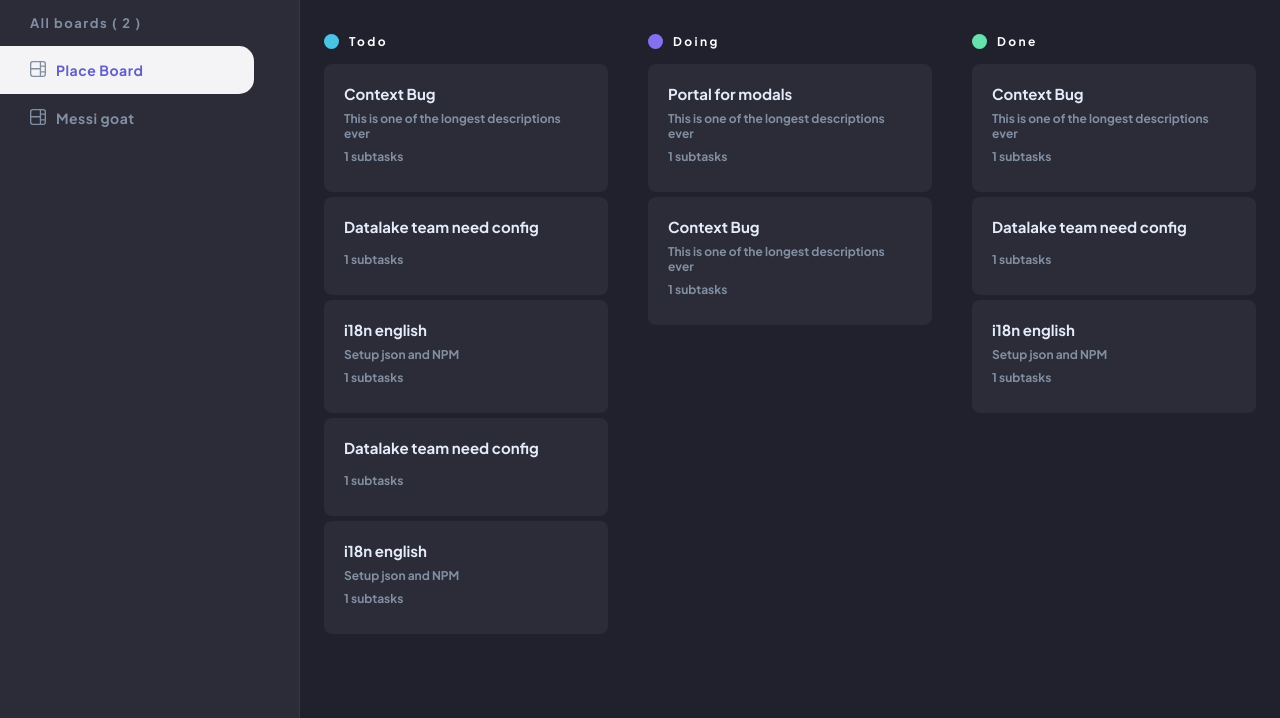
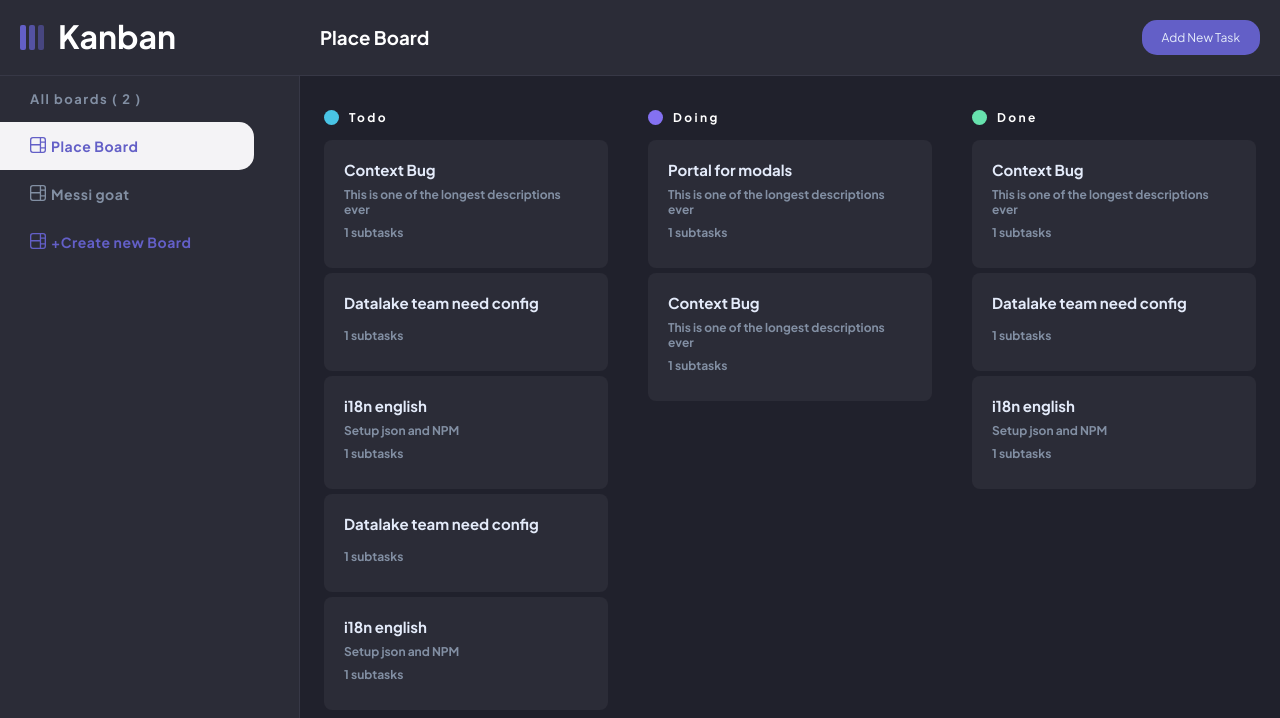
Before and after one commit to mattssonn/kanban, a React (Vite) app: page / in a window 1280 px wide. Shown: the top 718 px of the page. Built offline with nearby package versions, Linux system fonts and the light colour scheme.

Commit message:
navbar and dropdown added

```diff
--- a/src/App.jsx
+++ b/src/App.jsx
@@ -1,15 +1,23 @@
 import "./App.scss";
 import Board from "./components/Board/Board";
+import Dropdown from "./components/Dropdown/Dropdown";
+import Navbar from "./components/Navbar/Navbar";
 import Sidebar from "./components/Sidebar/Sidebar";
 import Ticket from "./components/Ticket/Ticket";
+import { useState } from "react";
 
 function App() {
+  // state for dropdown
+  const [isOpen, setisOpen] = useState();
+
   return (
     <div className="App">
+      <Navbar toggleDropdown={setisOpen} />
       <main>
         <Sidebar />
         <Board />
       </main>
+      <Dropdown dropdown={isOpen} />
     </div>
   );
 }
--- /dev/null
+++ b/src/components/Dropdown/Dropdown.jsx
@@ -0,0 +1,18 @@
+import React from "react";
+import Links from "../Links/Links";
+import "./Dropdown.scss";
+
+export default function Dropdown({ dropdown, toggleDropdown }) {
+  return (
+    <div
+      onClick={() => {
+        toggleDropdown(!dropdown);
+      }}
+      className={`dropdown ${dropdown ? "active-dropdown" : ""}`}
+    >
+      <div className="dropdown-box">
+        <Links />
+      </div>
+    </div>
+  );
+}
--- /dev/null
+++ b/src/components/Dropdown/Dropdown.scss
@@ -0,0 +1,24 @@
+.dropdown {
+  position: fixed;
+  top: 0;
+  left: 0;
+  width: 100%;
+  height: 100%;
+  display: flex;
+  justify-content: center;
+  align-items: center;
+  transform: translateY(-100%);
+  transition: 0.3s;
+}
+
+.active-dropdown {
+  transform: translateY(0%);
+}
+
+.dropdown-box {
+  width: 300px;
+  background-color: var(--bg-gray);
+  padding: 15px 0;
+  border-radius: 10px;
+  box-shadow: rgba(14, 14, 14, 0.2) 0px 2px 8px 0px;
+}
--- a/src/components/Links/Links.jsx
+++ b/src/components/Links/Links.jsx
@@ -1,12 +1,19 @@
-import React, { useContext } from "react";
+import React, { useContext, useState } from "react";
 import "./Links.scss";
 import BoardIcon from "../../assets/icon/IconBoard";
 import { BoardContext } from "../../context/BoardContext";
 
 export default function Links() {
-  const { projects, currentProject, changeBoard } = useContext(BoardContext);
+  const { projects, currentProject, changeBoard, addNewProject } =
+    useContext(BoardContext);
+  const [value, setValue] = useState("");
 
-  console.log(projects);
+  const [isOpen, setIsOpen] = useState(false);
+
+  function toggleIsOpen() {
+    setIsOpen(!isOpen);
+  }
+
   return (
     <ul className="links">
       {projects.map((project, index) => {
@@ -14,15 +21,34 @@ export default function Links() {
           <li
             key={index}
             className={currentProject.id === project.id ? "active" : ""}
-            onClick={() => {
-              changeBoard(index);
-            }}
+            onClick={() => changeBoard(index)}
           >
             <BoardIcon />
             {project.title}
           </li>
         );
       })}
+      <li onClick={toggleIsOpen} className="new-project">
+        <BoardIcon /> +Create new Board
+      </li>
+      {isOpen && (
+        <div className="new-project-input">
+          <input
+            type="text"
+            value={value}
+            placeholder="Project Name..."
+            onChange={(e) => setValue(e.target.value)}
+          />
+          <button
+            onClick={() => {
+              addNewProject(value);
+              toggleIsOpen();
+            }}
+          >
+            Add project
+          </button>
+        </div>
+      )}
     </ul>
   );
 }
--- a/src/components/Links/Links.scss
+++ b/src/components/Links/Links.scss
@@ -9,15 +9,63 @@
     cursor: pointer;
     color: var(--text-gray);
     display: flex;
-    gap: 10px;
+    gap: 5px;
     &:hover,
     &.active {
       background: #f4f3f6;
       color: var(--primary);
+      svg {
+        fill: var(--primary);
+      }
     }
 
     svg {
       fill: var(--text-gray);
     }
+
+    &.new-project {
+      color: var(--primary);
+      text-align: center;
+
+      svg {
+        fill: var(--primary);
+      }
+
+      &:hover {
+        background-color: var(--primary);
+        color: #f4f3f6;
+
+        svg {
+          fill: #f4f3f6;
+        }
+      }
+    }
   }
 }
+
+.new-project-input {
+  display: flex;
+  flex-direction: column;
+  gap: 10px;
+  padding: 10px 25px;
+
+  input {
+    padding: 5px;
+    width: 100%;
+    border: none;
+    border-radius: 5px;
+    background-color: transparent;
+    border: 1px solid #373846;
+    outline: none;
+    color: var(--text-lines);
+  }
+  button {
+    padding: 5px;
+    border: none;
+    border-radius: 5px;
+    width: 100%;
+    background-color: var(--primary);
+    color: var(--text-lines);
+    cursor: pointer;
+  }
+}
--- /dev/null
+++ b/src/components/Navbar/Navbar.jsx
@@ -0,0 +1,31 @@
+import React, { useContext } from "react";
+import "./Navbar.scss";
+import IconLogo from "../../assets/icon/IconLogo";
+import { BoardContext } from "../../context/BoardContext";
+
+function Navbar({ toggleDropdown }) {
+  const { currentProject } = useContext(BoardContext);
+
+  return (
+    <div className="navbar">
+      <div className="navbar-icon">
+        <IconLogo />
+        <h2>Kanban</h2>
+      </div>
+      <div className="navbar-boarder">
+        <h3>{currentProject.title}</h3>
+      </div>
+      <div className="navbar-add-ticket">
+        <button
+          onClick={() => {
+            toggleDropdown((prev) => !prev);
+          }}
+        >
+          Add New Task
+        </button>
+      </div>
+    </div>
+  );
+}
+
+export default Navbar;
--- /dev/null
+++ b/src/components/Navbar/Navbar.scss
@@ -0,0 +1,53 @@
+.navbar {
+  padding: 20px;
+  border-bottom: 1px solid #373846;
+  background-color: var(--bg-gray);
+  display: flex;
+  align-items: center;
+  justify-content: space-between;
+}
+
+.navbar-icon {
+  width: 300px;
+  display: flex;
+  gap: 10px;
+  h2 {
+    font-size: 2rem;
+    line-height: 22px;
+  }
+}
+
+.navbar-boarder {
+  flex: 1;
+}
+
+.navbar-add-ticket {
+  display: flex;
+  justify-content: space-between;
+
+  button {
+    padding: 10px 20px;
+    border: none;
+    border-radius: 15px;
+    font-size: 12px;
+    line-height: 15px;
+    width: 100%;
+    background-color: var(--primary);
+    color: var(--text-lines);
+    cursor: pointer;
+  }
+}
+
+@media screen and (max-width: 800px) {
+  .navbar-icon {
+    width: auto;
+    h2 {
+      display: none;
+    }
+  }
+  .navbar-boarder {
+    h2 {
+      padding: 0 10px;
+    }
+  }
+}
--- a/src/components/Sidebar/Sidebar.scss
+++ b/src/components/Sidebar/Sidebar.scss
@@ -12,3 +12,9 @@
     color: var(--text-gray);
   }
 }
+
+@media screen and (max-width: 800px) {
+  .sidebar {
+    display: none;
+  }
+}
--- a/src/context/BoardContext.jsx
+++ b/src/context/BoardContext.jsx
@@ -1,6 +1,7 @@
 import React, { createContext } from "react";
 import { useState } from "react";
 import { projectsData } from "./data";
+import { v4 as uuidv4 } from "uuid";
 
 export const BoardContext = createContext();
 
@@ -13,10 +14,36 @@ const BoardContextProvider = ({ children }) => {
     setProjectIndex(index);
   };
 
+  const addNewProject = (title) => {
+    if (!title) return;
+
+    const project = {
+      title: title,
+      id: uuidv4(),
+      board: [
+        {
+          name: "Todo",
+          tickets: [],
+        },
+        {
+          name: "Doing",
+          tickets: [],
+        },
+        {
+          name: "Done",
+          tickets: [],
+        },
+      ],
+    };
+    setProjects([...projects, project]);
+    setProjectIndex(projects.length);
+  };
+
   const value = {
     projects,
     currentProject,
     changeBoard,
+    addNewProject,
   };
 
   return (
```
